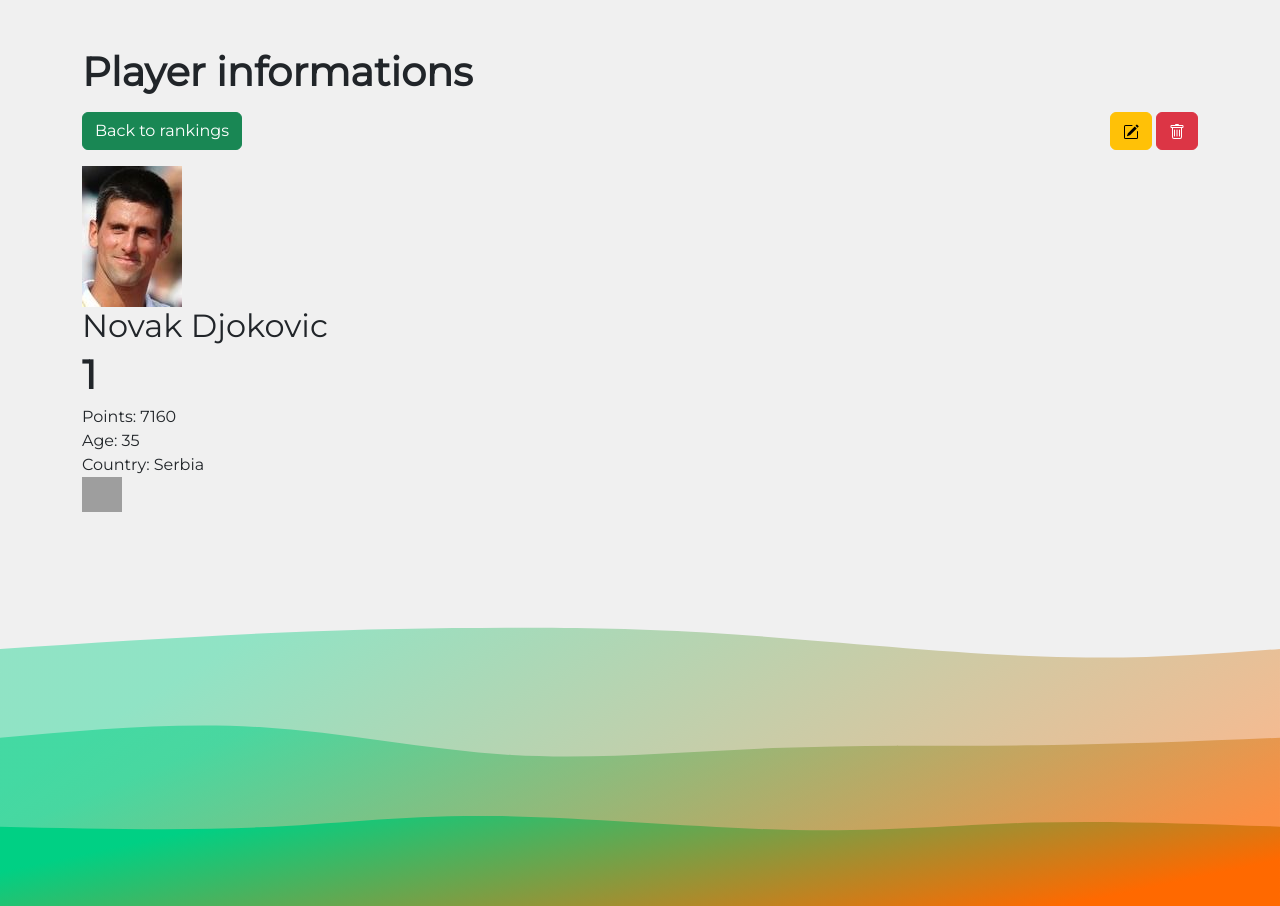
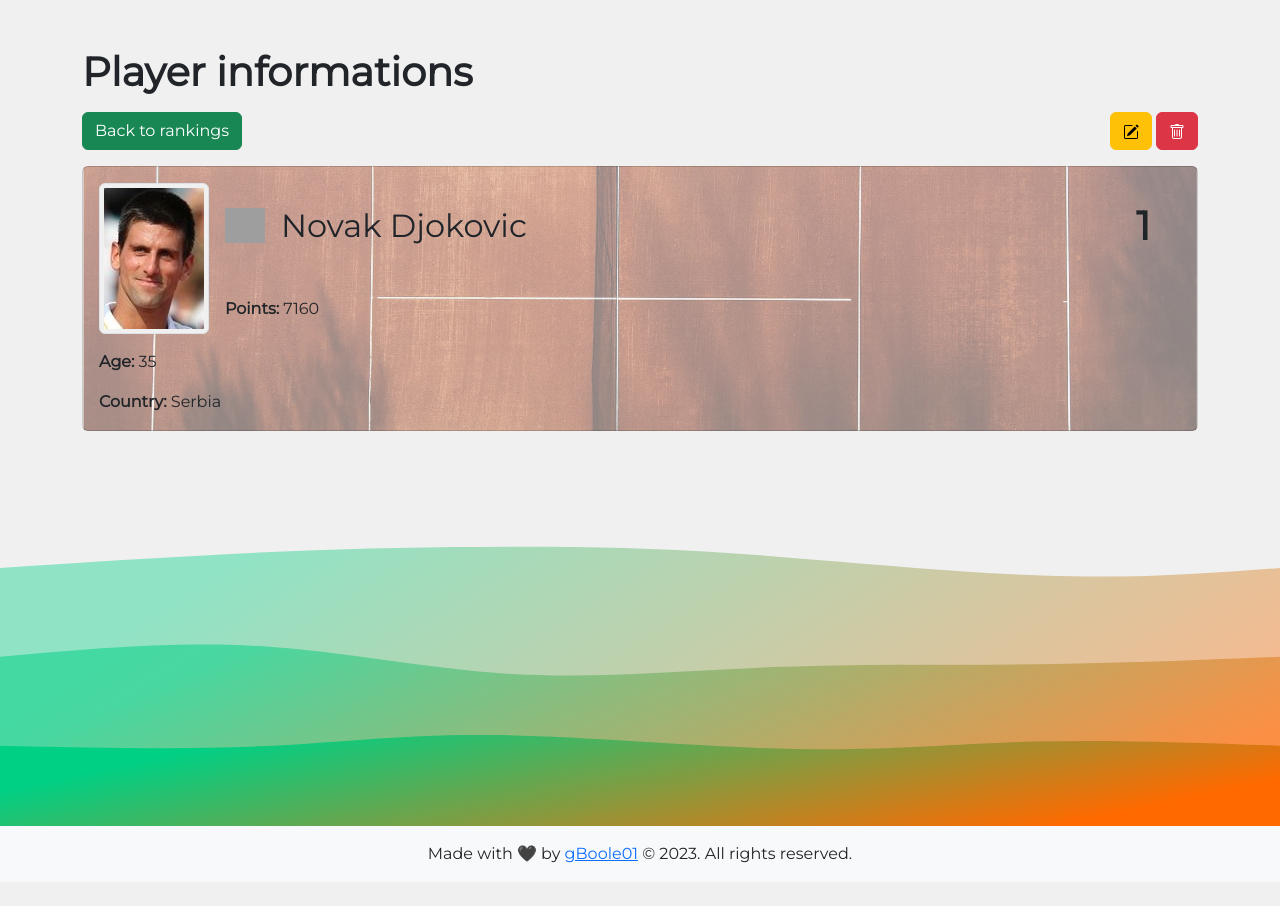
Before and after one commit to gBoole01/simple-atp-crud-php, a PHP site: page /viewPlayer.php?id=492e5f40-6e89-46a1-86a5-05351ff5fdea in a window 1280 px wide. Shown: the part 59-965 px from the top of the page. After the commit the page ends 922 px from the top, so only its background shows below. Run offline with PHP 8.4, Linux system fonts and the light colour scheme; data comes from the database, SQL or seed files in the repository; grey boxes are pictures that could not be loaded.

Commit message:
feat: enhance viewPlayer visual

```diff
--- a/src/assets/css/style.css
+++ b/src/assets/css/style.css
@@ -256,3 +256,92 @@ input[type="number"] {
   transform: scale(1.05);
   box-shadow: 0 1rem 3rem rgba(0, 0, 0, 0.175);
 }
+
+.player-infos {
+  display: grid;
+  align-items: center;
+  grid-template-columns: 40px 1fr 45px;
+  padding: 1rem;
+  gap: 1rem;
+  background: linear-gradient(
+      to bottom,
+      rgba(245, 246, 252, 0.52),
+      rgba(255, 255, 255, 0.5)
+    ),
+    url("/assets/img/tennis-field.jpg") no-repeat center center / cover;
+}
+
+.player-infos :nth-child(1) {
+  grid-row: 1/2;
+  grid-column: 1/3;
+}
+
+.player-infos :nth-child(2) {
+  grid-row: 2/3;
+  grid-column: 1/2;
+}
+
+.player-infos :nth-child(3) {
+  grid-row: 2/3;
+  grid-column: 2/4;
+}
+
+.player-infos :nth-child(4) {
+  grid-row: 1/2;
+  grid-column: 3/4;
+}
+
+.player-infos :nth-child(5) {
+  grid-row: 3/4;
+  grid-column: 1/4;
+}
+
+.player-infos :nth-child(6) {
+  grid-row: 4/5;
+  grid-column: 1/4;
+}
+
+.player-infos :nth-child(7) {
+  grid-row: 5/6;
+  grid-column: 1/4;
+}
+
+@media only screen and (min-width: 400px) {
+  .player-infos {
+    grid-template-columns: 110px 40px 1fr 45px;
+  }
+  .player-infos :nth-child(1) {
+    grid-row: 1/3;
+    grid-column: 1/2;
+  }
+
+  .player-infos :nth-child(2) {
+    grid-row: 1/2;
+    grid-column: 2/3;
+  }
+
+  .player-infos :nth-child(3) {
+    grid-row: 1/2;
+    grid-column: 3/4;
+  }
+
+  .player-infos :nth-child(4) {
+    grid-row: 1/2;
+    grid-column: 4/5;
+  }
+
+  .player-infos :nth-child(5) {
+    grid-row: 2/3;
+    grid-column: 2/5;
+  }
+
+  .player-infos :nth-child(6) {
+    grid-row: 3/4;
+    grid-column: 1/5;
+  }
+
+  .player-infos :nth-child(7) {
+    grid-row: 4/5;
+    grid-column: 1/5;
+  }
+}
--- a/src/viewPlayer.php
+++ b/src/viewPlayer.php
@@ -43,14 +43,14 @@ include('inc/header.php'); ?>
     </div>
 </div>
 
-<div>
-    <img src="<?= $playerImage ?>" alt="<?= 'portait of ' . $player['firstname'] . ' ' . $player['lastname'] ?>">
-    <h2 class="card-title"><?= $player["firstname"] . " " . $player["lastname"] ?></h2>
-    <p class="card-text fs-1 fw-bold"><?= $player["rank"] ?></p>
-    <p class="card-text">Points: <?= $player["points"] ?></p>
-    <p class="card-text">Age: <?= $player["age"] ?></p>
-    <p class="card-text">Country: <?= $countries[$player["country"]] ?></p>
+<div class="card player-infos">
+    <img class="img-thumbnail" src="<?= $playerImage ?>" alt="<?= 'portait of ' . $player['firstname'] . ' ' . $player['lastname'] ?>">
     <img height=35 width=40 src="assets/img/flags/<?= $player['country'] ?>.svg" alt="Flag of <?= $countries[$player['country']] ?>" data-bs-toggle="tooltip" data-bs-placement="bottom" data-bs-title="<?= $countries[$player['country']] ?>">
+    <h2><?= $player["firstname"] . " " . $player["lastname"] ?></h2>
+    <p class="fs-1 fw-bold"><?= $player["rank"] ?></p>
+    <p><span class="fw-bold">Points:</span> <?= $player["points"] ?></p>
+    <p><span class="fw-bold">Age:</span> <?= $player["age"] ?></p>
+    <p><span class="fw-bold">Country:</span> <?= $countries[$player["country"]] ?></p>
 </div>
 
 <div class="modal fade" id="confirmDeleteModal" tabindex="-1" aria-labelledby="confirmDeleteModalLabel" aria-hidden="true">
```
Also changed, not shown: src/assets/img/tennis-field.jpg (added).
